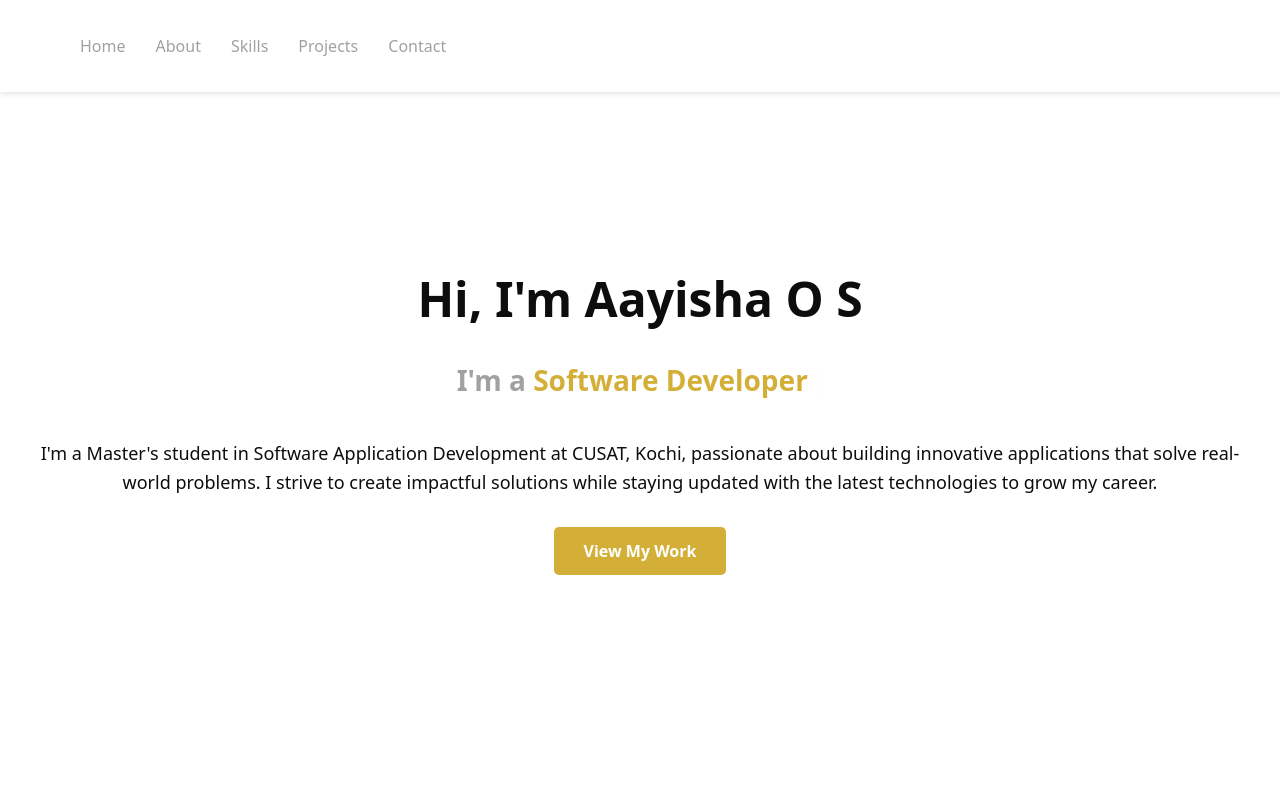
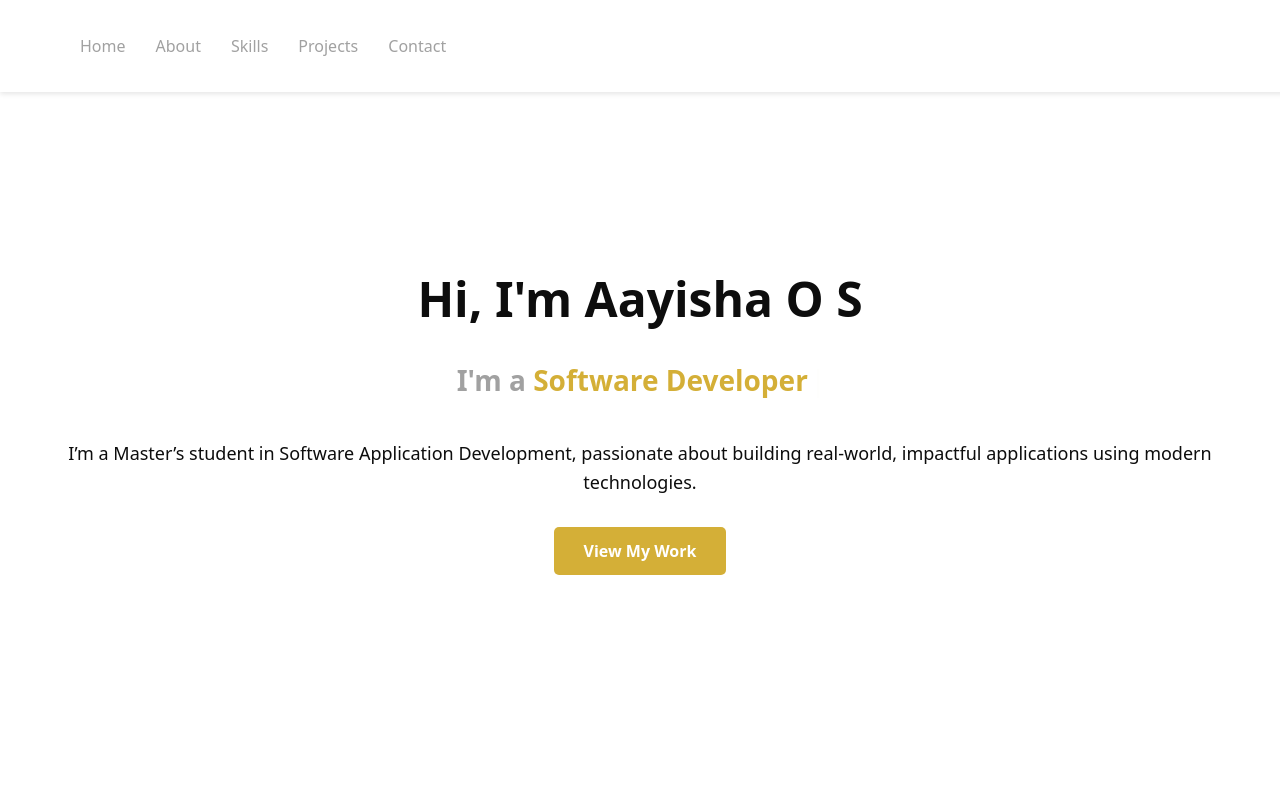
Before and after one commit to AayishaOS/Porfolio, a React (Vite) app: page / in a window 1280 px wide. Shown: the top 800 px of the page. Built offline with nearby package versions, Linux system fonts and the light colour scheme.

Commit message:
Home content updated

```diff
--- a/src/components/home.jsx
+++ b/src/components/home.jsx
@@ -24,7 +24,7 @@ function Home() {
           </span>
         </h2>
         <p>
-         I'm a Master's student in Software Application Development at CUSAT, Kochi, passionate about building innovative applications that solve real-world problems. I strive to create impactful solutions while staying updated with the latest technologies to grow my career.
+         I’m a Master’s student in Software Application Development, passionate about building real-world, impactful applications using modern technologies.
         </p>
         <a href="#projects" className="btn">View My Work</a>
       </div>
```
